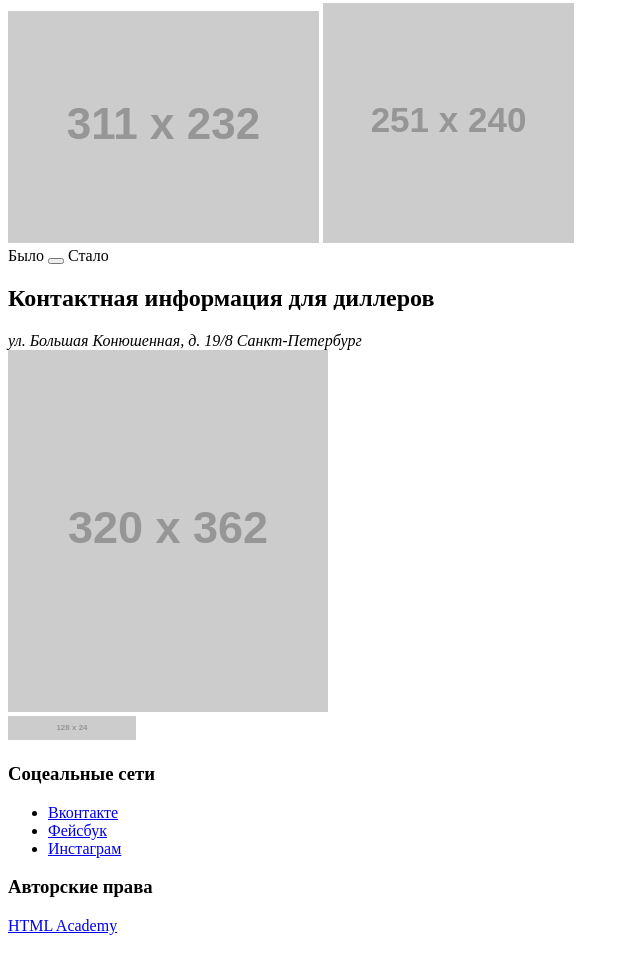
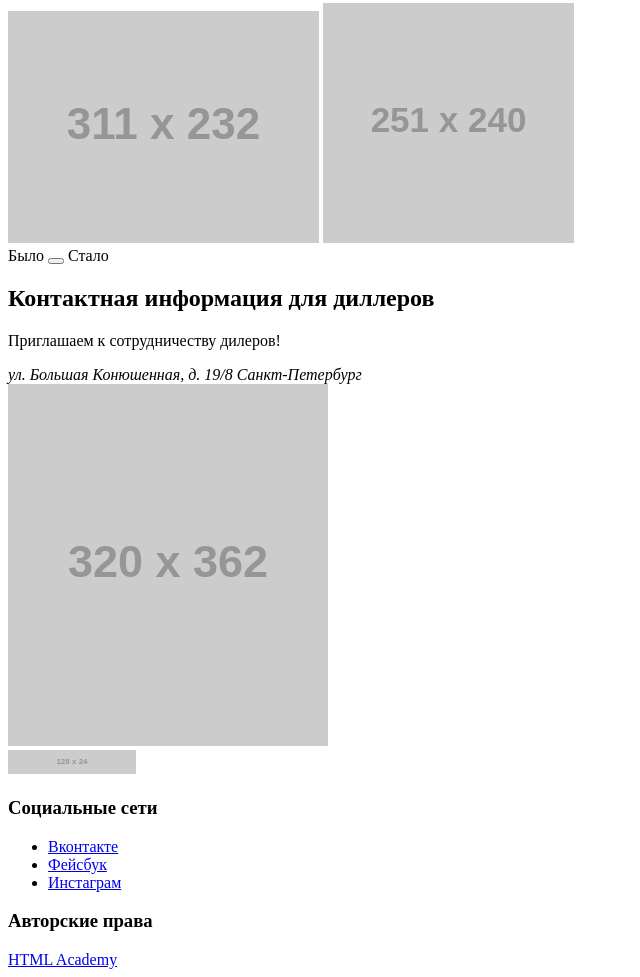
Before and after one commit to htmlacademy-adaptive/258917-cat-energy-21, a website: page source/index.html in a window 1280 px wide. Shown: the part 919-1896 px from the top of the page, without its empty margins (0-640 px from the left). Before the commit the page ends 1862 px from the top, so only its background shows below. Drawn offline with Linux system fonts and the light colour scheme; placeholder pictures from the web are drawn by us.

Commit message:
Исправляет опечатки на главной странице

```diff
--- a/source/index.html
+++ b/source/index.html
@@ -80,7 +80,7 @@
       <section class="contacts">
         <h2 class="visually-hidden">Контактная информация для диллеров</h2>
         <div class="contacts__wrapper">
-          <p class="contacts__title"></p>
+          <p class="contacts__title">Приглашаем к сотрудничеству дилеров!</p>
           <address class="contacts__address">ул. Большая Конюшенная, д. 19/8 Санкт-Петербург</address>
         </div>
         <div class="map">
@@ -94,7 +94,7 @@
         <img src="https://via.placeholder.com/128x24" width="128" height="24" alt="Логотип «Кэт энерджи»">
       </a>
       <div class="page-footer__social-wrapper">
-        <h3 class="visually-hidden">Соцеальные сети</h3>
+        <h3 class="visually-hidden">Социальные сети</h3>
         <ul class="social">
           <li class="social__item"><a class="social__link social--vk" href="#">Вконтакте</a></li>
           <li class="social__item"><a class="social__link social--fb" href="#">Фейсбук</a></li>
```
